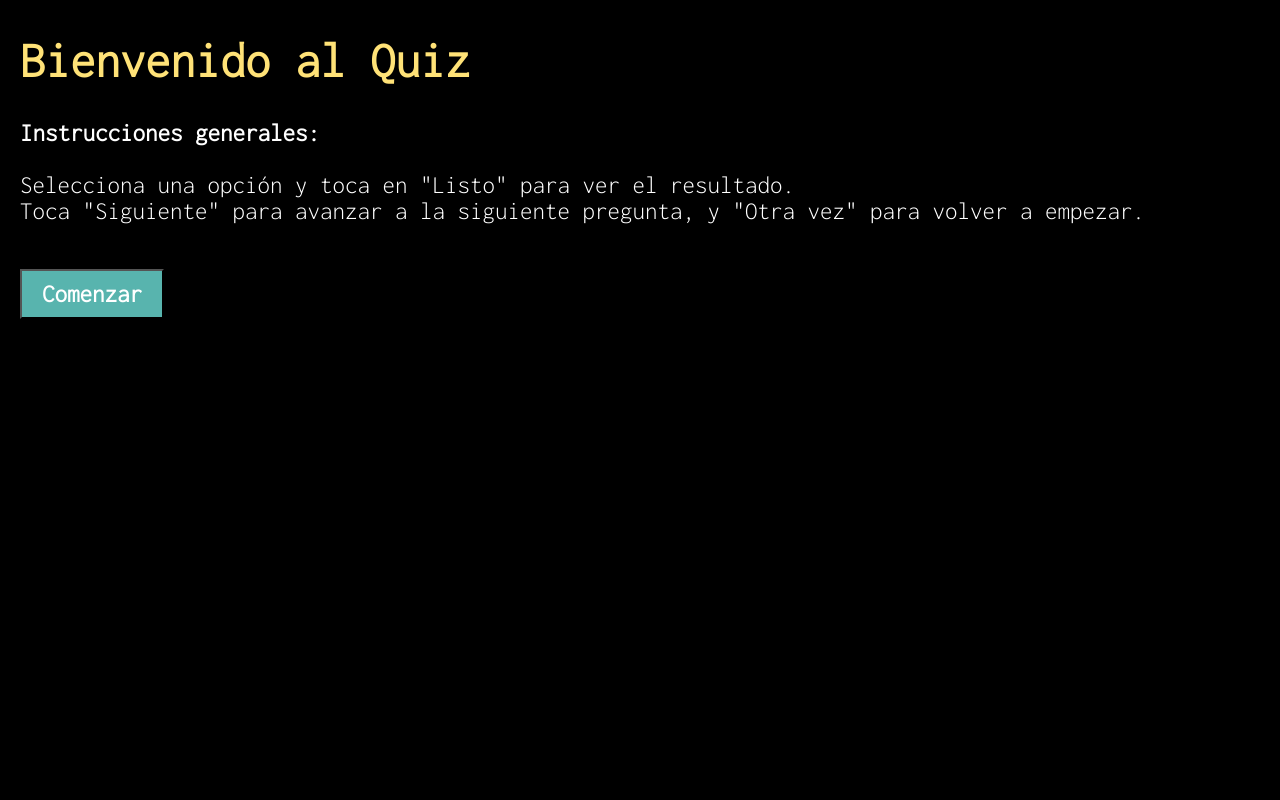
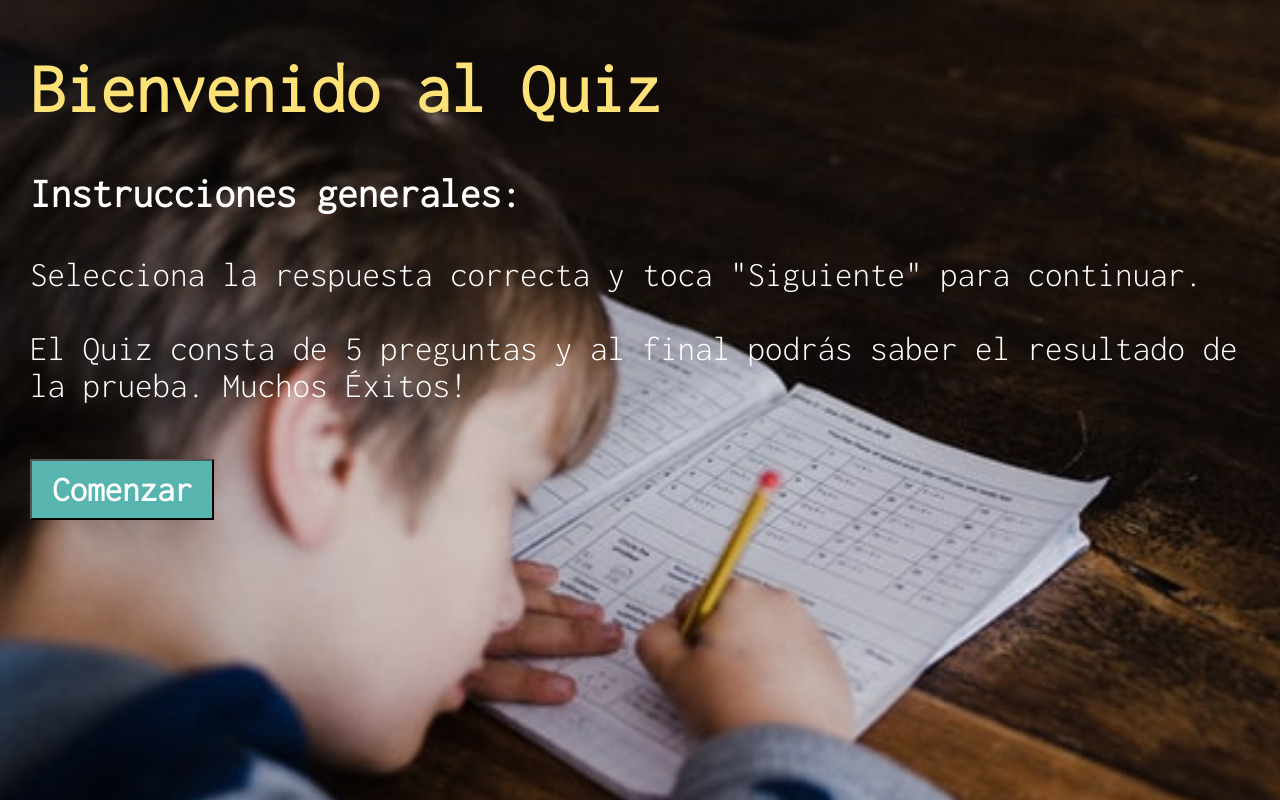
Before and after one commit to eddy-marcos/quiz-app, a React (Create React App) app: page / in a window 1280 px wide. Shown: the top 800 px of the page. Built offline with nearby package versions, Linux system fonts and the light colour scheme.

Commit message:
landing css

```diff
--- a/src/App.css
+++ b/src/App.css
@@ -14,11 +14,21 @@ https://developer.mozilla.org/en-US/docs/Web/CSS/Using_CSS_custom_properties
   --white: #fff;
 }
 
+html {
+height: 100%;
+background-color: #000;
+}
+
 body {
-  font-size: 25px;
   font-family: 'Inconsolata', monospace;
-  background-color: #000;
-  margin-left: 20px;
+  height: 100%;
+}
+
+.landing {
+  background-image: url("/quiz-app/images/landing.jpg");
+  background-repeat: no-repeat;
+  background-size: cover;
+  padding: 5px 0 50% 30px;
 }
 
 h1 {
@@ -29,7 +39,7 @@ section {
   color: var(--white);
 }
 
-button {
+.btn {
   color: var(--white);
   font-family: inherit;
   font-weight: bolder;
@@ -43,7 +53,7 @@ button {
   font-size: inherit;
 }
 
-p {
+p, h3 {
   color: var(--white);
 }
 
@@ -54,3 +64,23 @@ img {
 .hidden {
   display: none;
 }
+
+/*font sizes*/
+html {
+  font-size: 25px;
+}
+@media screen and (min-width: 320px) {
+  html {
+    font-size: calc(25px + 6 * ((100vw - 320px) / 680));
+  }
+}
+@media screen and (min-width: 768px) {
+  html {
+    font-size: 30px;
+  }
+}
+@media screen and (min-width: 1200px) {
+  html {
+    font-size: 35px;
+  }
+}
--- a/src/App.js
+++ b/src/App.js
@@ -56,15 +56,16 @@ class App extends React.Component {
 
         {
           this.state.activeQuestion === 0 ?
-          <div>
+          <div className="landing">
             <h1>Bienvenido al Quiz</h1>
-            <p><b>Instrucciones generales:</b><br/><br/>
-              Selecciona una opción y toca en "Listo" para ver el resultado.<br/>
-            Toca "Siguiente" para avanzar a la siguiente pregunta,
-              y "Otra vez" para volver a empezar.
+            <h3><b>Instrucciones generales:</b></h3>
+
+            <p className="instructions">
+              Selecciona la respuesta correcta y toca "Siguiente" para continuar.<br/><br/>
+            El Quiz consta de {this.state.quizes.length} preguntas y al final podrás saber el resultado
+              de la prueba. Muchos Éxitos!
             </p>
-
-            <button className="start-btn" onClick={this.startQuiz}>Comenzar</button>
+            <button className="start-btn btn" onClick={this.startQuiz}>Comenzar</button>
           </div> : <></>
         }
 
@@ -94,7 +95,7 @@ class App extends React.Component {
               </div>
             }
 
-            <button className="reset-btn" onClick={this.startQuiz}>Otra Vez</button>
+            <button className="reset-btn btn" onClick={this.startQuiz}>Otra Vez</button>
           </>
           : <></>
         }
--- a/src/RenderQuiz.js
+++ b/src/RenderQuiz.js
@@ -63,7 +63,7 @@ const RenderQuiz = (props) => {
 
                     {
                       props.currentChecked !== ''?
-                      <button className="next-btn" onClick={e => handleNext(d.correctAnswer)}>Siguiente</button>
+                      <button className="next-btn btn" onClick={e => handleNext(d.correctAnswer)}>Siguiente</button>
                       : <></>
                     }
 
```
Also changed, not shown: public/images/landing.jpg (added).
